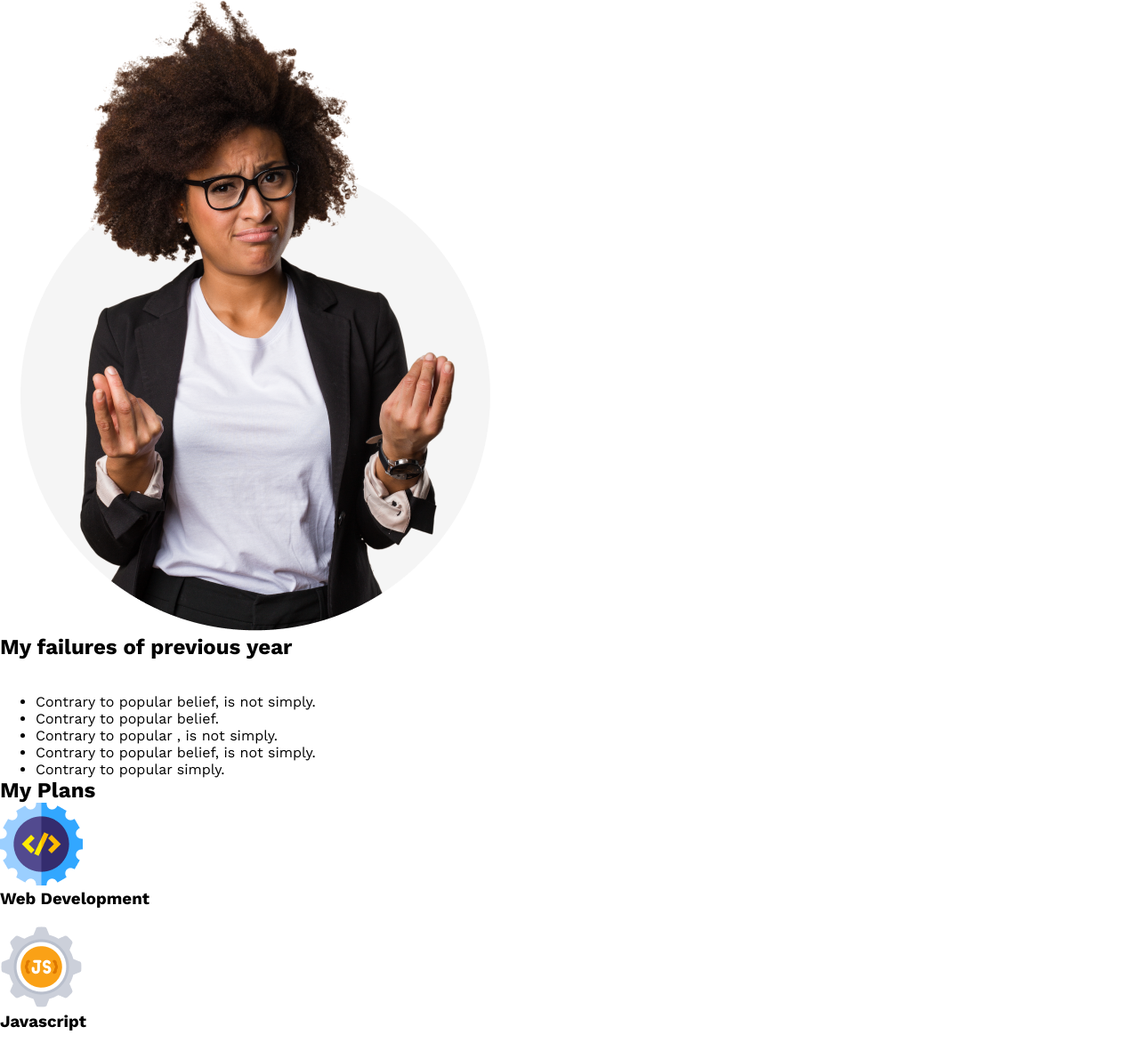
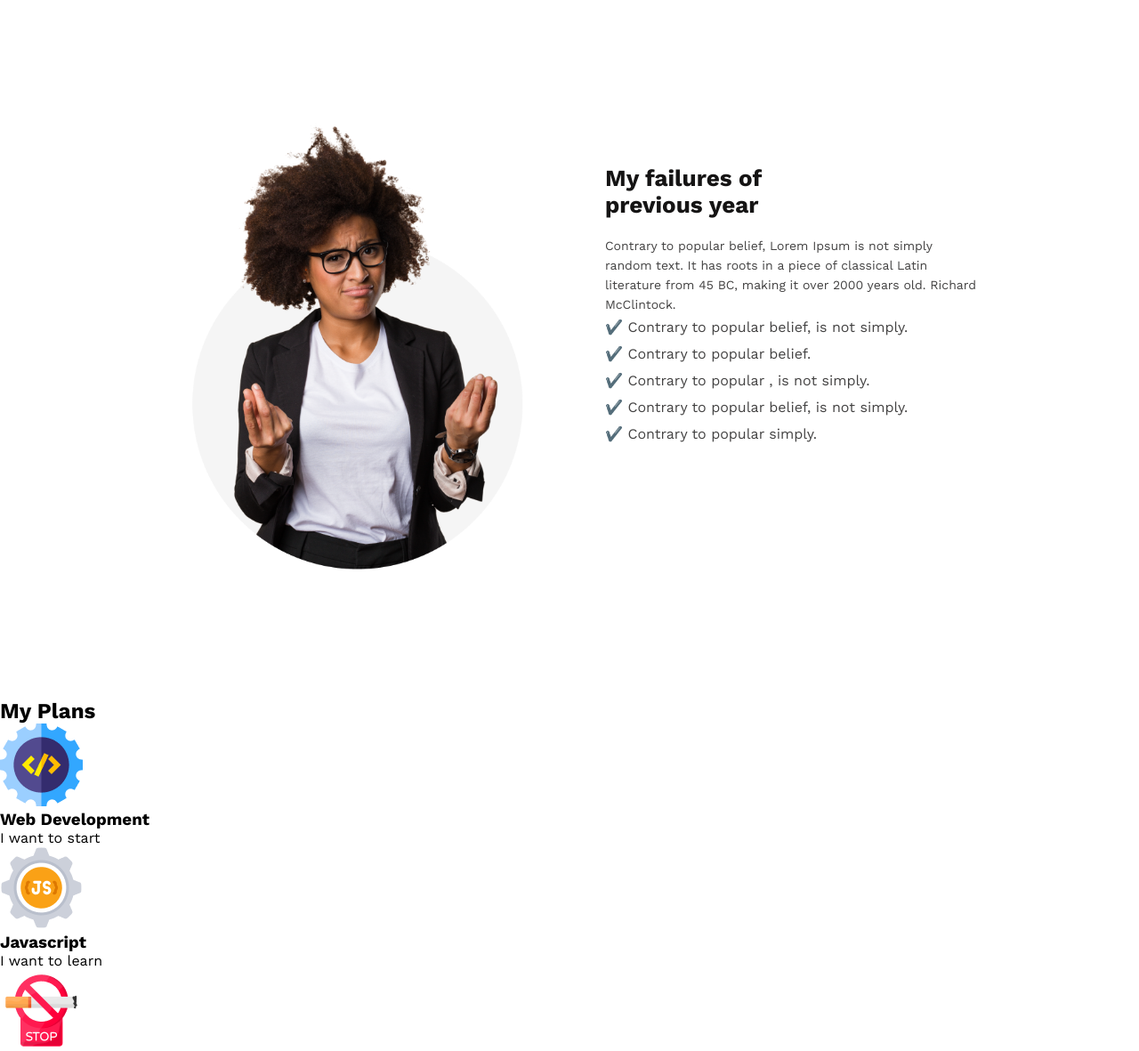
Before and after one commit to mdfaysal7082/Hero-Assign-1, a plain HTML site: page index.html in a window 1280 px wide. Shown: the part 815-1996 px from the top of the page at 89% size. Drawn offline with nearby package versions, Linux system fonts and the light colour scheme.

Commit message:
hero section css added

```diff
--- a/index.html
+++ b/index.html
@@ -18,19 +18,19 @@
     </header><!--header area end-->
     <main>
         <div class="hero-area">
-            <div class="hero-img">
-                <img src="images/person.png" alt="Person">
-            </div>
-            <div class="hero-content">
-                <h2>My failures of previous year</h2>
-                <p>Contrary to popular belief, Lorem Ipsum is not simply random text. It has roots in a piece of classical Latin literature from 45 BC, making it over 2000 years old. Richard McClintock.</p>
-                <ul>
-                    <li>Contrary to popular belief, is not simply.</li>
-                    <li>Contrary to popular belief.</li>
-                    <li>Contrary to popular , is not simply.</li>
-                    <li>Contrary to popular belief, is not simply.</li>
-                    <li>Contrary to popular simply.</li>
-                </ul>
+            <div class="hero-left"></div>
+            <div class="hero-right">
+                <div class="hero-content">
+                    <h2>My failures of<br/> previous year</h2>
+                    <p>Contrary to popular belief, Lorem Ipsum is not simply random text. It has roots in a piece of classical Latin literature from 45 BC, making it over 2000 years old. Richard McClintock.
+                    <ul>
+                        <li>✔️&nbsp;Contrary to popular belief, is not simply.</li>
+                        <li>✔️&nbsp;Contrary to popular belief.</li>
+                        <li>✔️&nbsp;Contrary to popular , is not simply.<br/></li>
+                        <li>✔️&nbsp;Contrary to popular belief, is not simply.</li>
+                        <li>✔️&nbsp;Contrary to popular simply.<br/></li>
+                    </ul>
+                </div>
             </div>
         </div><!--Hero area end-->
         <div class="plan-area">
--- a/style.css
+++ b/style.css
@@ -19,16 +19,15 @@ margin-top: 160px;
 margin-right: 150px;
 text-align: right;
 }
-.header-content h1, p{
+.header-content h1{
     color: #fff;
-}
-.header-content h1{
     font-weight: 700;
     font-size: 50px;
     line-height: 60px;
     text-align: right;
 }
 .header-content p{
+    color: #fff;
     font-style: normal;
     font-weight: 400;
     font-size: 14px;
@@ -42,3 +41,44 @@ text-align: right;
     border: none;
     border-radius: 5px;
 }
+/*==========Header Area End==========*/
+
+.hero-area{
+    width: 100%;
+    height:100vh;
+    display: flex;
+}
+.hero-left{
+    width: 100%;
+    background-image: url(images/person.png);
+    background-position: right;
+    background-repeat: no-repeat;
+    background-size: 400px;
+    margin-right: 40px;
+}
+.hero-right{
+    width: 100%;
+    margin: 180px 0 0 40px;
+}
+.hero-content{
+    width: 420px;
+}
+.hero-content h2{
+    font-size: 26px;
+    color: #151414;
+    padding: 20px 0;
+    line-height: 30px;
+
+}
+.hero-content p{
+    font-size: 14px;
+    line-height: 22px;
+    color: #444343;
+}
+.hero-content ul li{
+    color: #444343;
+    list-style: none;
+    margin-left: -40px;
+    font-size: 16px;
+    line-height: 30px;
+}
```
